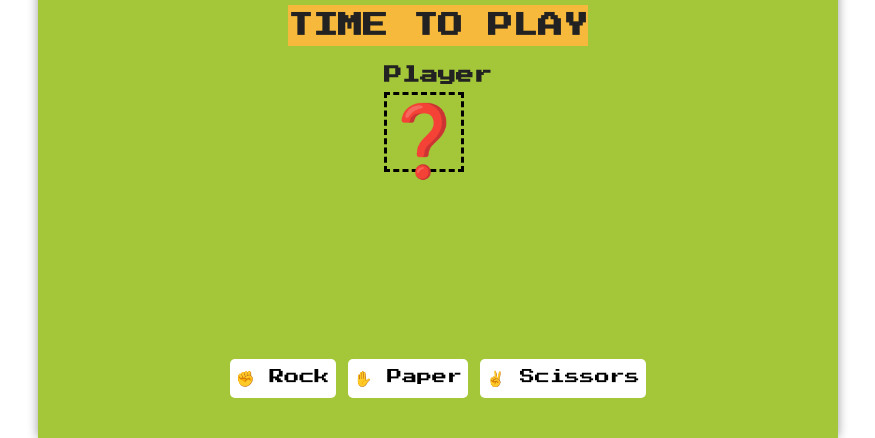
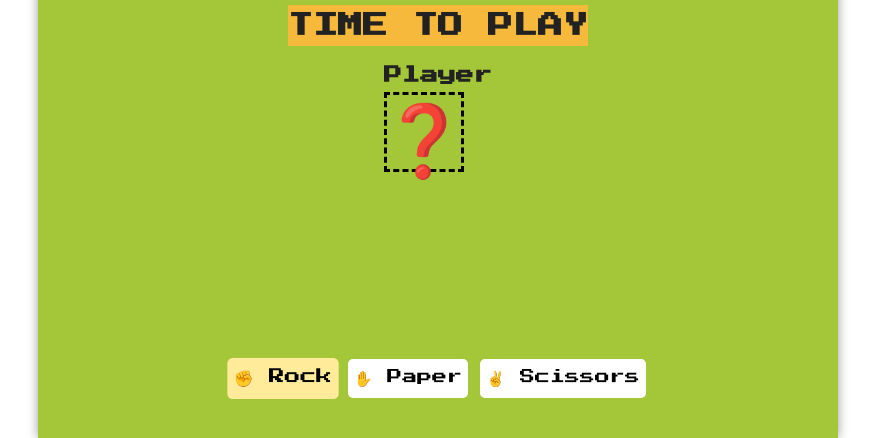
Before and after one commit to de-scientist/rock_paper_scissors_game, a website built with Vite: page index.html in a window 1280 px wide. In both pictures the pointer is over the button "✊ Rock". Shown: the part 362-800 px from the top of the page, without its empty margins (202-1077 px from the left). Built offline with nearby package versions, Linux system fonts and the light colour scheme.

Commit message:
add a background color for the button for mouse hover

```diff
--- a/src/style.css
+++ b/src/style.css
@@ -110,3 +110,8 @@ body {
   cursor: pointer;
   transition: transform 0.2s ease, background-color 0.3s ease;
 }
+
+.controls button:hover {
+  transform: scale(1.05);
+  background-color: #ffeb99;
+}
```
